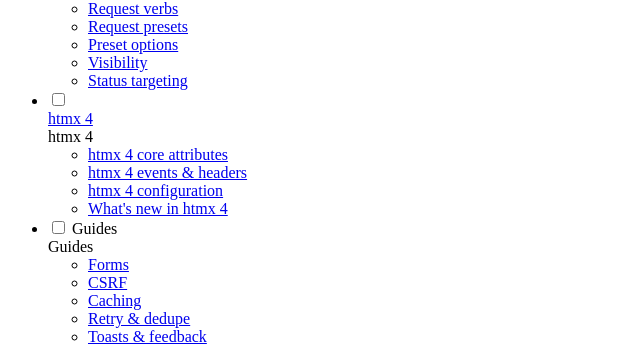
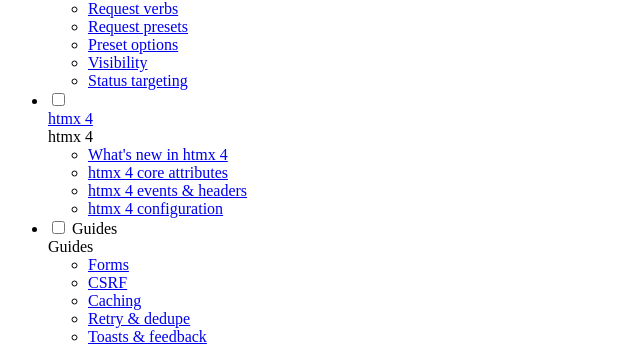
Before and after one commit to masudranaxpert/flux-htmx, an MkDocs documentation site: the page built from docs/installation.md, in a window 1280 px wide and 900 px high, scrolled down 8248 px. Shown: the part 114-460 px from the top of the window, without its empty margins (0-640 px from the left). Built offline with MkDocs 1.6.1 and Material for MkDocs 9.7.7, drawn with Linux system fonts in a browser that asks for light colours; part of the change alters nothing that is shown.

```diff
--- a/mkdocs.yml
+++ b/mkdocs.yml
@@ -86,10 +86,10 @@ nav:
       - attributes/status.md
   - htmx 4:
       - htmx/index.md
+      - htmx/whats-new-4.md
       - htmx/core-attributes.md
       - htmx/events.md
       - htmx/config.md
-      - htmx/whats-new-4.md
   - Guides:
       - guides/forms.md
       - guides/csrf.md
```
